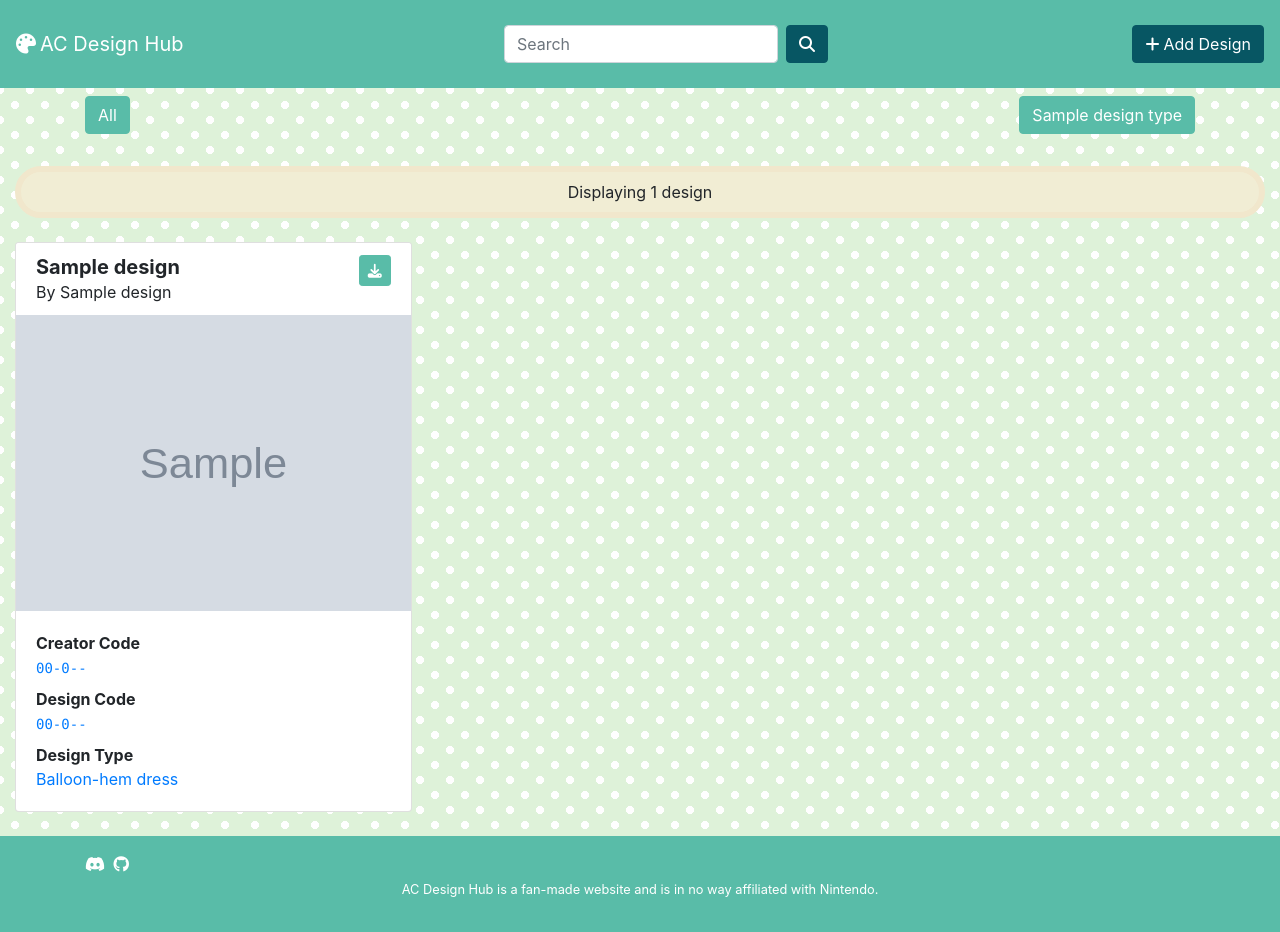
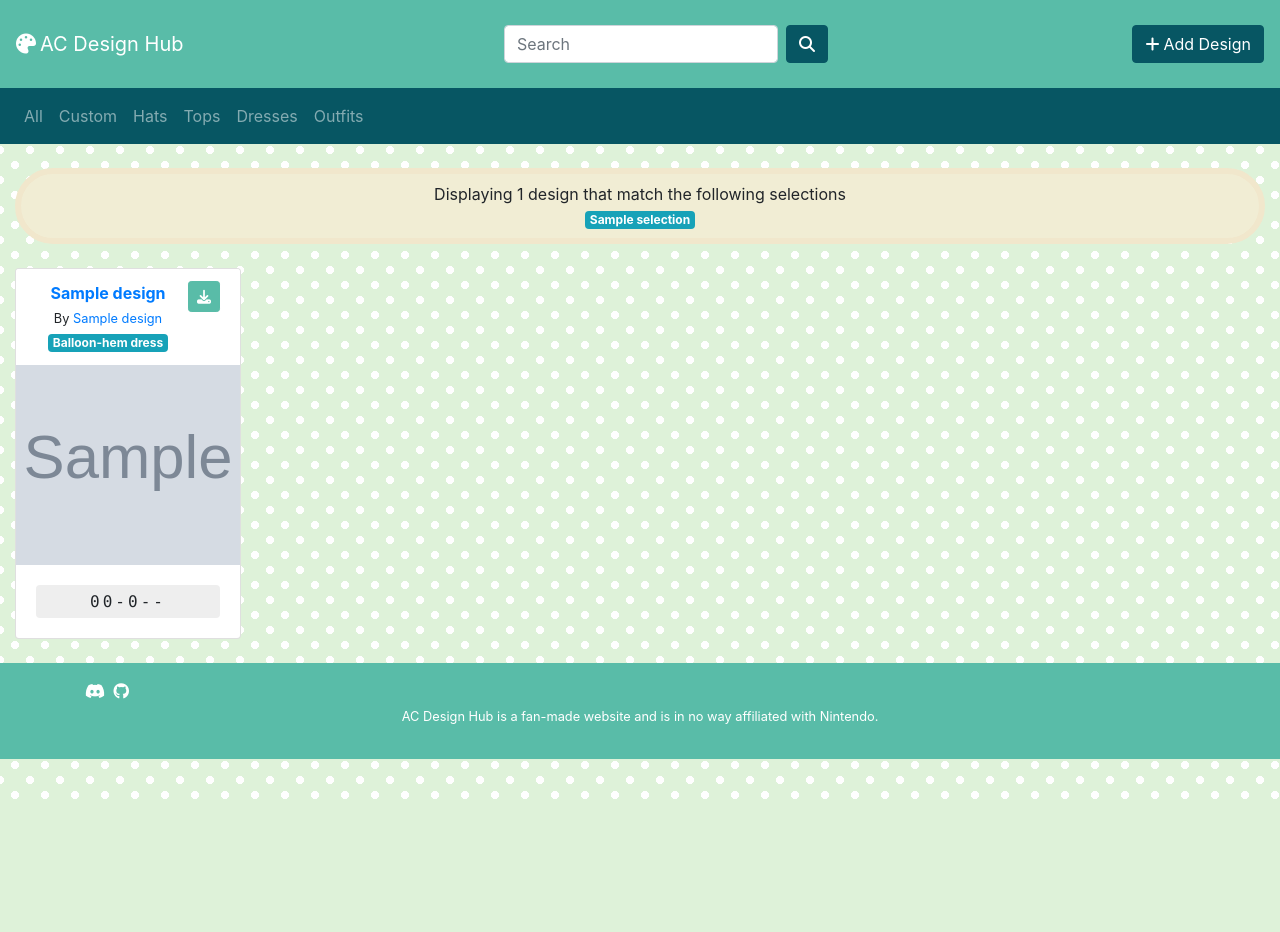
Before and after one commit to ssteigen/acdesignhub, a Django app: template acdesignhub/hub/templates/hub/index.html in a window 1280 px wide. After the commit the page ends 799 px from the top, so only its background shows below. Run offline with Django 3.2, Linux system fonts and the light colour scheme; tables that the repository leaves empty hold one stand-in row (values such as "Sample post"); the template is opened without the code that fills it: values that come from a table or form of the project are taken from there, most other values are stand-ins (such as "Sample title", 1, 10 or a date in 2020); grey boxes marked "Sample" are stand-in pictures; parts of the project's set-up code (start-up, migrations or seed data) failed here and were passed over; some libraries are stand-ins or nearby versions.

Commit message:
UI adjustments

```diff
--- a/acdesignhub/hub/models.py
+++ b/acdesignhub/hub/models.py
@@ -2,6 +2,7 @@ import time
 
 from django.db import models
 
+from django.db.models import Q
 
 def _upload_path(instance: 'Submission', filename: str) -> str:
     """Generates a file path for a design image upload.
@@ -17,6 +18,11 @@ class DesignManager(models.Manager):
         """Filters only for approved designs."""
         return self.filter(approved=True)
 
+    def approved_hats(self):
+        return self.filter(
+            Q(approved=True),
+            Q(design_type='BRIMMED_CAP') | Q(design_type='BRIMMED_HAT') | Q(design_type='KNIT_CAP')
+        )
 
 class Design(models.Model):
     """A user-uploaded custom design.
--- a/acdesignhub/hub/templates/hub/index.html
+++ b/acdesignhub/hub/templates/hub/index.html
@@ -4,73 +4,56 @@
 
 {% block content %}
 
-<div class="container">
-<ul class="nav-design-types nav d-flex justify-content-between my-2">
-    <li class="nav-item mb-2">
-        <a href="/" class="btn btn-{% if design_type_selected %}secondary{% else %}primary{% endif %}">All</a>
-    </li>
-    {% for value, label in design_types %}
-        <li class="nav-item mb-2">
-            <a href="/?design_type={{value}}" class="btn btn-{% if value == design_type_selected %}primary{% else %}secondary{% endif %}">
-                {{ label }}
-            </a>
-        </li>
+<div class="text-center bg-info py-2 my-4 rounded-pill">
+    Displaying {{ designs|length }} design{{ designs|length|pluralize }} that match the following selections
+    <br>
+    {% for selection in design_type_selected %}
+        <span class="badge badge-info">{{selection}}</span>
     {% endfor %}
-</ul>
 </div>
 
-<div class="text-center bg-info py-2 my-4 rounded-pill">
-    Displaying {{ designs|length }} design{{ designs|length|pluralize }}
-</div>
-
-<div class="row row-cols-1 row-cols-md-3">
+<div class="row row-cols-1 row-cols-sm-2 row-cols-md-3 row-cols-lg-4 row-cols-xl-5">
     {% for design in designs %}
     <div class="col mb-4">
         <div class="card">
             <div class="card-header bg-white border-0">
-                <div class="row">
-                    <div class="col">
-                        <h2 class="h5 mb-0 card-title text-break">
+                <div class="row no-gutters">
+                    <div class="col text-truncate text-center">
+                        <div class="card-title mb-0 text-trim">
+                            <a href="/design/{{design.design_code}}">
                                 <strong>{{ design.design_name }}</strong>
+                            </a>
                             <br>
-                            <small>By {{ design.creator_name }}</small>
-                        </h2>
+                            <small>By <a href="/?creator_code={{design.creator_code}}">{{ design.creator_name }}</a></small>
+                            <br>
+                            <a href="/?design_type={{design.design_type}}">
+                                <span class="badge badge-info">{{ design.get_design_type_display }}</span>
+                            </a>
                         </div>
+                    </div><!-- /.col -->
                     <div class="col-auto">
-                        <a target="_blank" href="design/{{ design.design_code }}/download" class="btn-download btn btn-secondary btn-sm" >
+                        <a href="/design/{{ design.design_code }}/download" title="download image" class="btn btn-secondary btn-sm ml-2" >
                             <i class="fas fa-download"></i>
                             <span class="sr-only">Download Image</span>
                         </a>
-                    </div>
-                </div>
+                    </div><!-- /.col -->
+                </div><!-- /.row -->
+            </div><!-- /.card-header -->
 
-            </div><!-- /.card-header -->
+            <div class="thumbnail">
                 <a href="/design/{{design.design_code}}">
                     <img class="card-img rounded-0" src="{{ design.original_image.url }}" />
                 </a>
-            <div class="card-body">
-                <dl class="mb-0">
-                    <dt>Creator Code</dt>
-                    <dd>
-                        <a href="/?creator_code={{design.creator_code}}">
-                            <code>{{ design.creator_code|format_design_code }}</code>
+            </div><!-- /.thumbnail -->
+
+            <div class="card-body text-center">
+                <div style="background:#eee;" class="p-1 rounded">
+                    <a class="text-space-out text-reset text-monospace" href="/design/{{design.design_code}}">
+                        {{ design.design_code|format_design_code }}
                     </a>
-                    </dd>
-                    <dt>Design Code</dt>
-                    <dd>
-                        <a href="/design/{{design.design_code}}">
-                            <code>{{ design.design_code|format_design_code }}</code>
-                        </a>
-                    </dd>
-                    <dt>Design Type</dt>
-                    <dd class="mb-0">
-                        <a href="/?design_type={{design.design_type}}">
-                            {{ design.get_design_type_display }}
-                        </a>
-                    </dd>
-                </dl>
                 </div>
-        </div>
+            </div><!-- /.card-body -->
+        </div><!-- /.card -->
     </div>
     {% endfor %}
 </div>
--- a/acdesignhub/hub/templates/hub/new.html
+++ b/acdesignhub/hub/templates/hub/new.html
@@ -8,7 +8,7 @@
 {% endblock %}
 
 {% block content %}
-  <div class="card my-2">
+  <div style="max-width:60rem;" class="card my-4 mx-auto">
     <div class="card-body">
       <h2 class="card-title">Upload a new design</h2>
       <hr>
--- a/acdesignhub/static/style.css
+++ b/acdesignhub/static/style.css
@@ -30,6 +30,30 @@ body {
 #id_description {
     height: 6rem;
 }
+
+.text-space-out {
+    letter-spacing: 3px;
+}
+
+.thumbnail {
+    position: relative;
+    width: 100%;
+    max-width: 380px;
+    height: 200px;
+    overflow: hidden;
+    margin: 0 auto;
+}
+
+.thumbnail img {
+    position: absolute;
+    left: 50%;
+    top: 46%;
+    height: 210%;
+    width: auto;
+    -webkit-transform: translate(-50%,-50%);
+        -ms-transform: translate(-50%,-50%);
+            transform: translate(-50%,-50%);
+  }
 
 .bg-info {
     background-color: #f1edd4 !important;
--- a/acdesignhub/templates/__base.html
+++ b/acdesignhub/templates/__base.html
@@ -28,9 +28,30 @@
           <button class="btn btn-primary my-2 my-sm-0" type="submit"><i class="fas fa-search"></i><span class="sr-only">Search</span></button>
         </form>
         <a href="/new" class="btn btn-primary"><i class="fas fa-plus mr-1"></i>Add Design</a>
-      </div>
-      </div>
+      </nav>
     </header>
+    <nav class="navbar navbar-dark bg-primary navbar-expand-sm">
+      <ul class="navbar-nav">
+        <li class="nav-item">
+          <a href="/" class="nav-link">All</a>
+        </li>
+        <li class="nav-item">
+          <a href="/?design_type=CUSTOM_DESIGN" class="nav-link">Custom</a>
+        </li>
+        <li class="nav-item">
+          <a href="/?design_type=BRIMMED_CAP&design_type=BRIMMED_HAT&design_type=KNIT_CAP" class="nav-link">Hats</a>
+        </li>
+        <li class="nav-item">
+          <a href="/?design_type=HOODIE&design_type=LONG_SLEEVE_DRESS_SHIRT&design_type=SHORT_SLEEVE_TEE&design_type=SWEATER&design_type=TANK_TOP" class="nav-link">Tops</a>
+        </li>
+        <li class="nav-item">
+          <a href="/?design_type=BALLOON_HEM_DRESS&design_type=LONG_SLEEVE_DRESS&design_type=ROUND_DRESS&design_type=SHORT_SLEEVE_DRESS&design_type=SLEEVELESS_DRESS" class="nav-link">Dresses</a>
+        </li>
+        <li class="nav-item">
+          <a href="/?design_type=COAT&design_type=ROBE" class="nav-link">Outfits</a>
+        </li>
+      </ul>
+    </nav>
 
     <div id="main" role="main" class="container-fluid">
       {% block content %}
```
Also changed, not shown: acdesignhub/hub/templates/hub/design.html (+38 -29 lines), acdesignhub/hub/views.py (+6 -2 lines). Lines whose indentation alone changed are shown as unchanged.
